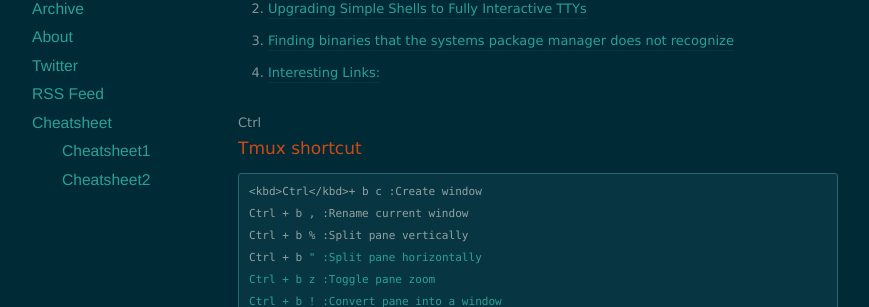
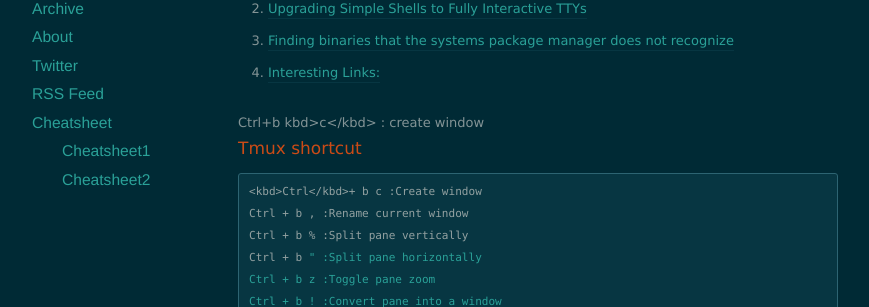
Before and after one commit to Mushi-mushi/mushi-mushi.github.io, a Jekyll site: the page built from cheat/index.markdown, in a window 1280 px wide. Shown: the part 205-512 px from the top of the page, without its empty margins (102-971 px from the left). Built offline with Jekyll 4.4.1, drawn with Linux system fonts in a browser that asks for light colours; nearby versions of some CDN libraries.

Commit message:
Update index.markdown

```diff
--- a/cheat/index.markdown
+++ b/cheat/index.markdown
@@ -4,7 +4,7 @@
 ---
 
 <block>
-<kbd>Ctrl</kbd>
+<kbd>Ctrl</kbd>+<kbd>b</kbd> kbd>c</kbd> : create window
 </block>
 
 
```
